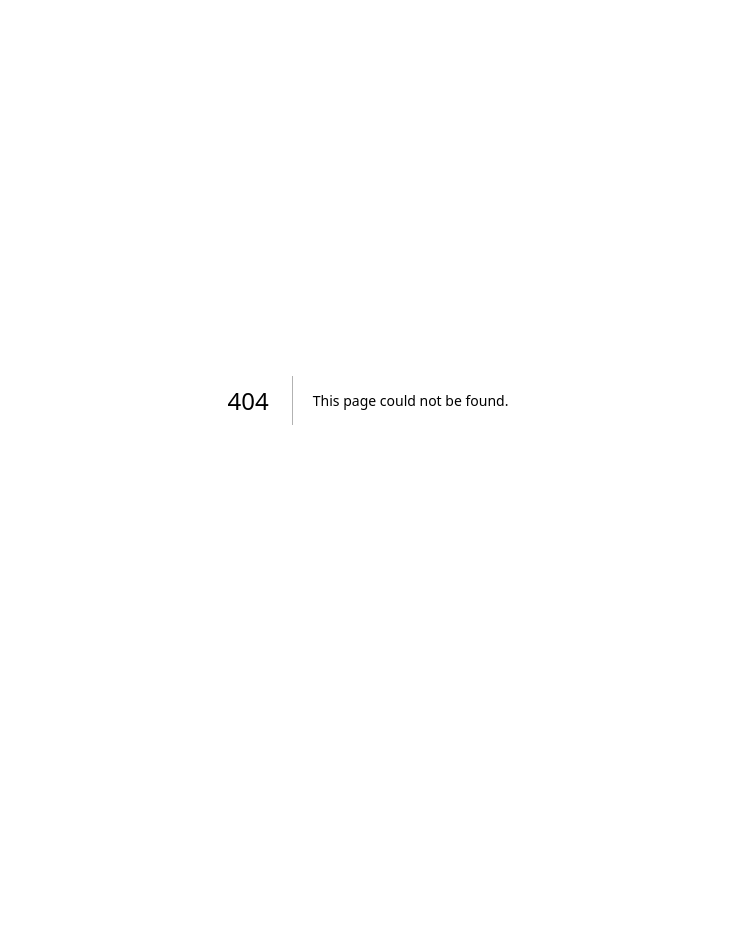
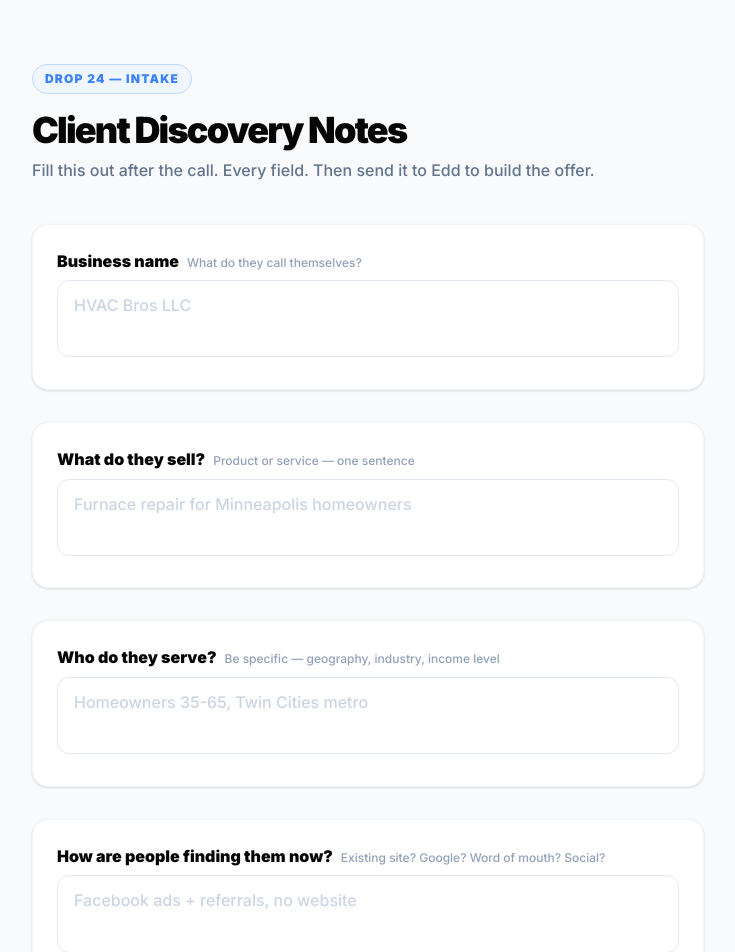
Before and after one commit to Crypto-Vidal/Planet-V, a Next.js app: page /drop-24/intake in a window 1280 px wide. Before the commit this address had no page. Shown: the top 952 px of the page, without its empty margins (272-1007 px from the left). Before the commit the page ends 800 px from the top, so only its background shows below. Built offline with nearby package versions, Linux system fonts and the light colour scheme.

Commit message:
Add Drop24 client discovery intake form

```diff
--- /dev/null
+++ b/src/app/(landing)/drop-24/intake/page.tsx
@@ -0,0 +1,160 @@
+"use client";
+
+import { useState } from "react";
+import { motion } from "framer-motion";
+import { ArrowRight, Check } from "lucide-react";
+
+const BLUE = "#3b82f6";
+
+const questions = [
+  {
+    id: "business",
+    q: "Business name",
+    sub: "What do they call themselves?",
+    type: "text",
+    placeholder: "HVAC Bros LLC",
+  },
+  {
+    id: "offer",
+    q: "What do they sell?",
+    sub: "Product or service — one sentence",
+    type: "text",
+    placeholder: "Furnace repair for Minneapolis homeowners",
+  },
+  {
+    id: "audience",
+    q: "Who do they serve?",
+    sub: "Be specific — geography, industry, income level",
+    type: "text",
+    placeholder: "Homeowners 35-65, Twin Cities metro",
+  },
+  {
+    id: "channels",
+    q: "How are people finding them now?",
+    sub: "Existing site? Google? Word of mouth? Social?",
+    type: "text",
+    placeholder: "Facebook ads + referrals, no website",
+  },
+  {
+    id: "goal",
+    q: "What's the goal of this page?",
+    sub: "One outcome — calls, leads, bookings, sales?",
+    type: "text",
+    placeholder: "Get quote requests from homeowners",
+  },
+  {
+    id: "not_for",
+    q: "Who is this NOT for?",
+    sub: "Helps us avoid the wrong clients",
+    type: "text",
+    placeholder: "Commercial Properties, landlords",
+  },
+  {
+    id: "differentiator",
+    q: "Why not just use Squarespace/Wix?",
+    sub: "What makes their current setup fail?",
+    type: "text",
+    placeholder: "Those templates don't convert — no strategy",
+  },
+  {
+    id: "proof",
+    q: "Do they have proof? Reviews, stats, case studies?",
+    sub: "Social proof builds conversion",
+    type: "text",
+    placeholder: "4.8 Google rating, 200+ jobs completed",
+  },
+  {
+    id: "contact",
+    q: "Contact info",
+    sub: "Where we send the offer",
+    type: "text",
+    placeholder: "hVACbros@gmail.com / (612) 555-0199",
+  },
+];
+
+export default function IntakeForm() {
+  const [answers, setAnswers] = useState<Record<string, string>>({});
+  const [submitted, setSubmitted] = useState(false);
+
+  const handleChange = (id: string, value: string) => {
+    setAnswers((prev) => ({ ...prev, [id]: value }));
+  };
+
+  const handleSubmit = (e: React.FormEvent) => {
+    e.preventDefault();
+    if (Object.values(answers).some((v) => !v.trim())) return;
+    setSubmitted(true);
+  };
+
+  const allFilled = Object.values(answers).every((v) => v.trim());
+
+  if (submitted) {
+    return (
+      <div className="min-h-screen bg-white flex items-center justify-center p-6">
+        <div className="max-w-lg w-full text-center">
+          <div className="w-16 h-16 bg-green-500 rounded-2xl flex items-center justify-center mx-auto mb-6">
+            <Check className="text-white w-8 h-8" />
+          </div>
+          <h2 className="text-3xl font-black text-[#050505] mb-3">Notes captured.</h2>
+          <p className="text-slate-500 font-medium">
+            Send these to Edd. He&apos;ll build the offer and we&apos;ll get it in front of them within 24 hours.
+          </p>
+        </div>
+      </div>
+    );
+  }
+
+  return (
+    <div className="min-h-screen bg-slate-50 py-16 px-6">
+      <div className="max-w-2xl mx-auto">
+        {/* Header */}
+        <div className="mb-10">
+          <div className="inline-flex items-center gap-2 mb-4 px-3 py-1.5 rounded-full text-xs font-black uppercase tracking-widest border"
+            style={{ color: BLUE, borderColor: "#bfdbfe", backgroundColor: "#eff6ff" }}>
+            Drop 24 — Intake
+          </div>
+          <h1 className="text-4xl font-black text-[#050505] tracking-tighter mb-2">
+            Client Discovery Notes
+          </h1>
+          <p className="text-slate-500 font-medium">
+            Fill this out after the call. Every field. Then send it to Edd to build the offer.
+          </p>
+        </div>
+
+        {/* Form */}
+        <form onSubmit={handleSubmit} className="space-y-8">
+          {questions.map((q, i) => (
+            <motion.div
+              key={q.id}
+              initial={{ opacity: 0, y: 16 }}
+              animate={{ opacity: 1, y: 0 }}
+              transition={{ delay: i * 0.05, duration: 0.4 }}
+              className="bg-white rounded-2xl border border-slate-100 p-6 shadow-sm"
+            >
+              <label className="block mb-1.5">
+                <span className="text-base font-black text-[#050505]">{q.q}</span>
+                <span className="text-xs text-slate-400 font-medium ml-2">{q.sub}</span>
+              </label>
+              <textarea
+                rows={2}
+                value={answers[q.id] || ""}
+                onChange={(e) => handleChange(q.id, e.target.value)}
+                placeholder={q.placeholder}
+                className="w-full border border-slate-200 rounded-xl px-4 py-3 text-[#050505] font-medium placeholder:text-slate-300 focus:outline-none focus:border-blue-400 focus:ring-2 focus:ring-blue-100 transition-all resize-none"
+              />
+            </motion.div>
+          ))}
+
+          <button
+            type="submit"
+            disabled={!allFilled}
+            className="w-full py-5 rounded-xl font-black text-lg text-white transition-all shadow-lg disabled:opacity-40 disabled:cursor-not-allowed"
+            style={{ backgroundColor: allFilled ? BLUE : "#9ca3af" }}
+          >
+            {allFilled ? "Capture Notes" : "Fill all fields to continue"}
+          </button>
+        </form>
+      </div>
+    </div>
+  );
+}
```
